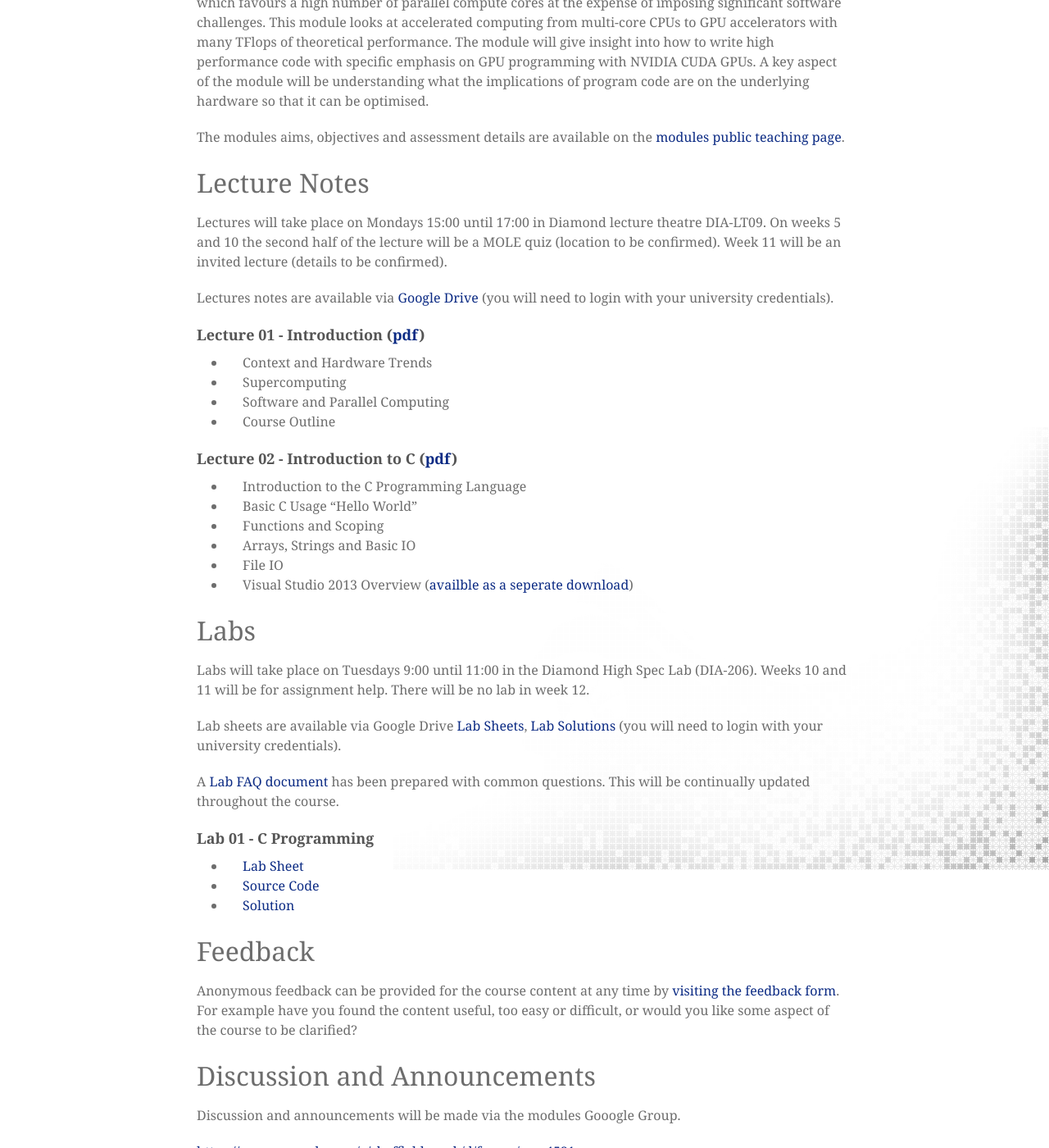
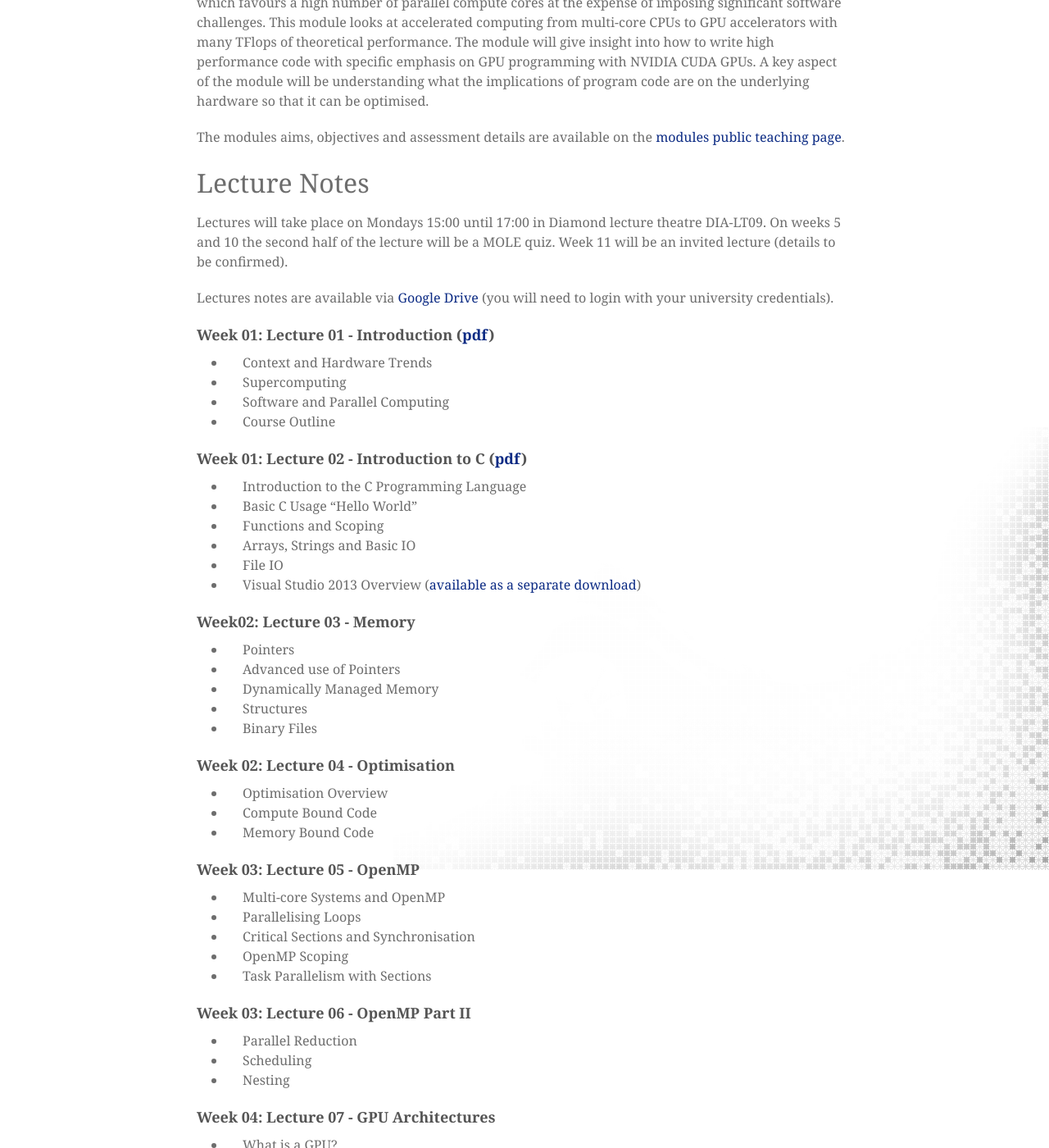
Before and after one commit to mondus/mondus.github.io, a Jekyll site: the page built from teaching/COM4521/index.md, in a window 1280 px wide and 1400 px high, scrolled down 339 px. Shown: the whole window at 82% size. Built offline with Jekyll 4.4.1, drawn with Linux system fonts in a browser that asks for light colours; nearby versions of some CDN libraries; some web fonts are replaced; some of the changed text lies outside the part shown.

Commit message:
Update index.md

```diff
--- a/teaching/COM4521/index.md
+++ b/teaching/COM4521/index.md
@@ -11,25 +11,95 @@ The modules aims, objectives and assessment details are available on the [module
 
 # Lecture Notes
 
-Lectures will take place on Mondays 15:00 until 17:00 in Diamond lecture theatre DIA-LT09. On weeks 5 and 10 the second half of the lecture will be a MOLE quiz (location to be confirmed). Week 11 will be an invited lecture (details to be confirmed).
+Lectures will take place on Mondays 15:00 until 17:00 in Diamond lecture theatre DIA-LT09. On weeks 5 and 10 the second half of the lecture will be a MOLE quiz. Week 11 will be an invited lecture (details to be confirmed).
 
 Lectures notes are available via [Google Drive](https://drive.google.com/a/sheffield.ac.uk/folderview?id=0B2HbOiEppVPMNmprekpuT3UteEk&usp=sharing) (you will need to login with your university credentials).
 
-### Lecture 01 - Introduction ([pdf](https://drive.google.com/a/sheffield.ac.uk/file/d/0B2HbOiEppVPMRDZodm9rcUVXZmc/view?usp=sharing))
+
+### Week 01: Lecture 01 - Introduction ([pdf](https://drive.google.com/a/sheffield.ac.uk/file/d/0B2HbOiEppVPMRDZodm9rcUVXZmc/view?usp=sharing))
 
 * Context and Hardware Trends
 * Supercomputing
 * Software and Parallel Computing
 * Course Outline
 
-### Lecture 02 - Introduction to C ([pdf](https://drive.google.com/a/sheffield.ac.uk/file/d/0B2HbOiEppVPMS1RabE5Dc2dobVE/view?usp=sharing))
+### Week 01: Lecture 02 - Introduction to C ([pdf](https://drive.google.com/a/sheffield.ac.uk/file/d/0B2HbOiEppVPMS1RabE5Dc2dobVE/view?usp=sharing))
 
 * Introduction to the C Programming Language
 * Basic C Usage "Hello World"
 * Functions and Scoping
 * Arrays, Strings and Basic IO
 * File IO
-* Visual Studio 2013 Overview ([availble as a seperate download](https://drive.google.com/a/sheffield.ac.uk/file/d/0B2HbOiEppVPMcHBVR05GQkUwWEE/view?usp=sharing))
+* Visual Studio 2013 Overview ([available as a separate download](https://drive.google.com/a/sheffield.ac.uk/file/d/0B2HbOiEppVPMcHBVR05GQkUwWEE/view?usp=sharing))
+
+### Week02: Lecture 03 - Memory
+
+* Pointers
+* Advanced use of Pointers
+* Dynamically Managed Memory
+* Structures
+* Binary Files
+
+### Week 02: Lecture 04 - Optimisation
+
+* Optimisation Overview
+* Compute Bound Code
+* Memory Bound Code
+
+### Week 03: Lecture 05 - OpenMP
+
+* Multi-core Systems and OpenMP
+* Parallelising Loops
+* Critical Sections and Synchronisation
+* OpenMP Scoping
+* Task Parallelism with Sections
+
+### Week 03: Lecture 06 - OpenMP Part II
+
+* Parallel Reduction
+* Scheduling
+* Nesting
+
+### Week 04: Lecture 07 - GPU Architectures
+
+* What is a GPU?
+* General Purpose Computation on GPUs (and GPU History)
+* GPU CUDA Hardware Model
+* Accelerated Systems
+
+### Week 04: Lecture 08 - Introduction to CUDA
+
+* CUDA Programming Model
+* CUDA Device Code
+* CUDA Host Code and Memory Management
+* CUDA Compilation and execution in Visual Studio
+
+### Week 05: Lecture 09 - CUDA Memory
+
+* Memory Hierarchy Overview
+* Global Memory
+* Constant Memory
+* Texture and Read-only Memory
+* Roundup & Performance Timing
+
+### Week 05: MOLE QUIZ (DIA-002, Computer room 2)
+
+### Week 06: Lecture 10 - CUDA Shared Memory
+
+* Shared Memory
+* Shared Memory Bank Conflicts
+* 2D Shared Memory Bank Conflicts
+* Boundary Conditions for Shared Memory Loading
+* Host-side Configurations for Shared Memory
+
+### Week 06: Lecture 11 - CUDA Performance
+
+* Global Memory Coalescing
+* Global Memory Coalescing with the L1 Cache
+* Occupancy and Thread Block Dimensions
+
+### Easter Vacation
+
 
 # Labs
 
```
